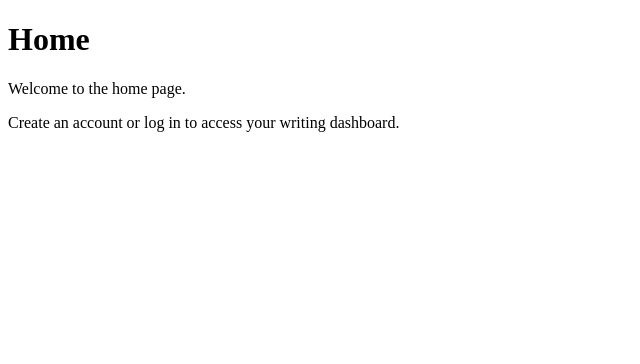
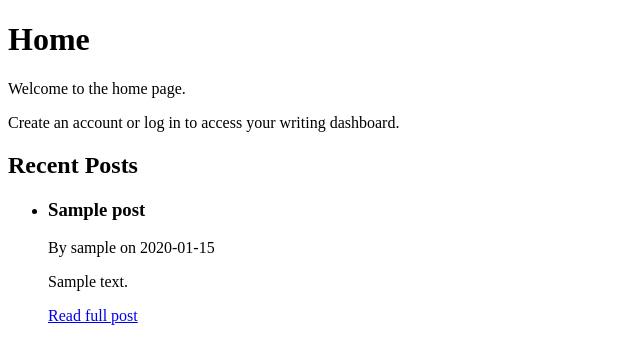
Before and after one commit to SrikarChittemsetty/voicepress, a Flask app: page / in a window 1280 px wide. Shown: the part 26-390 px from the top of the page, without its empty margins (0-640 px from the left). Run offline with Flask 3, Linux system fonts and the light colour scheme; tables that the repository leaves empty hold one stand-in row (values such as "Sample post").

Commit message:
Add post visibility setting

```diff
--- a/src/app.py
+++ b/src/app.py
@@ -2,7 +2,7 @@ import sqlite3
 from datetime import datetime, timezone
 from pathlib import Path
 
-from flask import Flask, flash, redirect, render_template, request, session, url_for
+from flask import Flask, abort, flash, redirect, render_template, request, session, url_for
 from werkzeug.security import check_password_hash, generate_password_hash
 
 app = Flask(__name__)
@@ -34,12 +34,23 @@ def init_db() -> None:
             user_id INTEGER NOT NULL,
             title TEXT NOT NULL,
             body TEXT NOT NULL,
-            created_at TEXT NOT NULL
+            created_at TEXT NOT NULL,
+            visibility TEXT NOT NULL DEFAULT 'public'
         )
         """
     )
+    ensure_posts_visibility_column(conn)
     conn.commit()
     conn.close()
+
+
+def ensure_posts_visibility_column(conn: sqlite3.Connection) -> None:
+    columns = conn.execute("PRAGMA table_info(posts)").fetchall()
+    has_visibility_column = any(column["name"] == "visibility" for column in columns)
+    if not has_visibility_column:
+        conn.execute(
+            "ALTER TABLE posts ADD COLUMN visibility TEXT NOT NULL DEFAULT 'public'"
+        )
 
 
 def create_user(username: str, password: str) -> bool:
@@ -68,7 +79,7 @@ def get_user_by_username(username: str) -> sqlite3.Row | None:
     return user
 
 
-def create_post(username: str, title: str, body: str) -> bool:
+def create_post(username: str, title: str, body: str, visibility: str) -> bool:
     user = get_user_by_username(username)
     if not user:
         return False
@@ -76,8 +87,11 @@ def create_post(username: str, title: str, body: str) -> bool:
     created_at = datetime.now(timezone.utc).isoformat()
     conn = get_db_connection()
     conn.execute(
-        "INSERT INTO posts (user_id, title, body, created_at) VALUES (?, ?, ?, ?)",
-        (user["id"], title, body, created_at),
+        """
+        INSERT INTO posts (user_id, title, body, created_at, visibility)
+        VALUES (?, ?, ?, ?, ?)
+        """,
+        (user["id"], title, body, created_at, visibility),
     )
     conn.commit()
     conn.close()
@@ -92,7 +106,7 @@ def get_posts_for_user(username: str) -> list[sqlite3.Row]:
     conn = get_db_connection()
     posts = conn.execute(
         """
-        SELECT id, title, body, created_at
+        SELECT id, title, body, created_at, visibility
         FROM posts
         WHERE user_id = ?
         ORDER BY created_at DESC
@@ -101,6 +115,35 @@ def get_posts_for_user(username: str) -> list[sqlite3.Row]:
     ).fetchall()
     conn.close()
     return posts
+
+
+def get_all_posts() -> list[sqlite3.Row]:
+    conn = get_db_connection()
+    posts = conn.execute(
+        """
+        SELECT posts.id, posts.title, posts.body, posts.created_at, users.username
+        FROM posts
+        JOIN users ON posts.user_id = users.id
+        ORDER BY posts.created_at DESC
+        """
+    ).fetchall()
+    conn.close()
+    return posts
+
+
+def get_post_by_id(post_id: int) -> sqlite3.Row | None:
+    conn = get_db_connection()
+    post = conn.execute(
+        """
+        SELECT posts.id, posts.title, posts.body, posts.created_at, users.username
+        FROM posts
+        JOIN users ON posts.user_id = users.id
+        WHERE posts.id = ?
+        """,
+        (post_id,),
+    ).fetchone()
+    conn.close()
+    return post
 
 
 def is_logged_in() -> bool:
@@ -112,7 +155,7 @@ init_db()
 
 @app.route("/")
 def home() -> str:
-    return render_template("home.html")
+    return render_template("home.html", posts=get_all_posts())
 
 
 @app.route("/about")
@@ -146,16 +189,27 @@ def new_post():
     if request.method == "POST":
         title = request.form.get("title", "").strip()
         body = request.form.get("body", "").strip()
+        visibility = request.form.get("visibility", "public")
+        if visibility not in {"public", "private"}:
+            visibility = "public"
 
         if not title or not body:
             flash("Title and body are required.")
             return redirect(url_for("new_post"))
 
-        create_post(session["username"], title, body)
+        create_post(session["username"], title, body, visibility)
         flash("Post created.")
         return redirect(url_for("dashboard"))
 
     return render_template("new_post.html")
+
+
+@app.route("/posts/<int:post_id>")
+def post_detail(post_id: int):
+    post = get_post_by_id(post_id)
+    if not post:
+        abort(404)
+    return render_template("post_detail.html", post=post)
 
 
 @app.route("/contact")
--- a/src/templates/dashboard.html
+++ b/src/templates/dashboard.html
@@ -23,6 +23,7 @@
       {% for post in blog_posts %}
         <li>
           <h3>{{ post.title }}</h3>
+          <p>Visibility: {{ post.visibility }}</p>
           <p>{{ post.body }}</p>
         </li>
       {% else %}
--- a/src/templates/home.html
+++ b/src/templates/home.html
@@ -11,4 +11,20 @@
     <p>Welcome to the home page.</p>
     <p>Create an account or log in to access your writing dashboard.</p>
   {% endif %}
+
+  <section>
+    <h2>Recent Posts</h2>
+    <ul>
+      {% for post in posts %}
+        <li>
+          <h3>{{ post.title }}</h3>
+          <p>By {{ post.username }} on {{ post.created_at }}</p>
+          <p>{{ post.body | truncate(140, True, "...") }}</p>
+          <p><a href="{{ url_for('post_detail', post_id=post.id) }}">Read full post</a></p>
+        </li>
+      {% else %}
+        <li>No posts yet.</li>
+      {% endfor %}
+    </ul>
+  </section>
 {% endblock %}
```
Also changed, not shown: src/templates/new_post.html (+8 -0 lines), src/templates/post_detail.html (added, +11 -0 lines).
